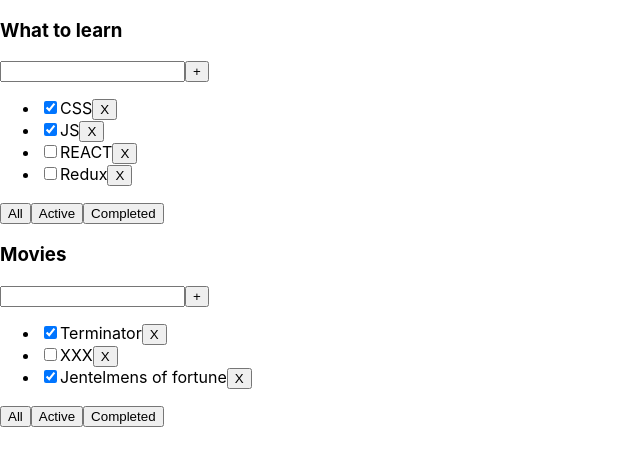
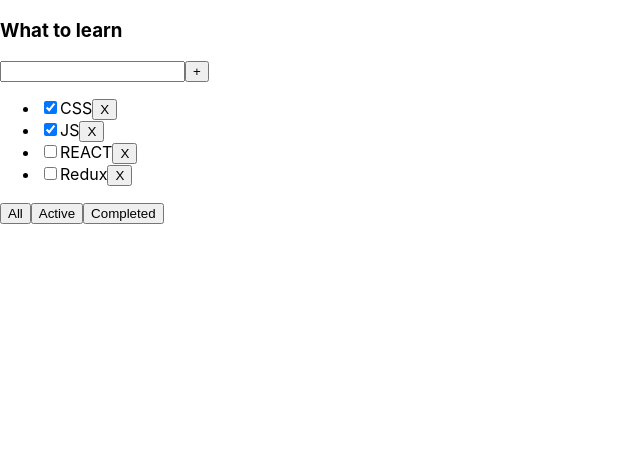
Before and after one commit to vadimhmys/todots, a React (Create React App) app: page / in a window 1280 px wide. Shown: the top 466 px of the page, without its empty margins (0-640 px from the left). Built offline with nearby package versions, Linux system fonts and the light colour scheme.

Commit message:
add local state with useState

```diff
--- a/src/App.tsx
+++ b/src/App.tsx
@@ -1,27 +1,25 @@
-import React from 'react';
+import React, { useState } from 'react';
 import './App.css';
-import { TaskType, TodoList } from './TodoList';
+import { TodoList } from './TodoList';
 
 function App() {
-
-  let tasks1: Array<TaskType> = [
+  const [tasks, setTasks] = useState([
     { id: 1, title: 'CSS', isDone: true },
     { id: 2, title: 'JS', isDone: true },
     { id: 3, title: 'REACT', isDone: false },
-    { id: 4, title: 'Redux', isDone: false },
-  ];
+    { id: 4, title: 'Redux', isDone: false }
+  ]);
 
-  let tasks2: Array<TaskType> = [
-    { id: 1, title: 'Terminator', isDone: true },
-    { id: 2, title: 'XXX', isDone: false },
-    { id: 3, title: 'Jentelmens of fortune', isDone: true },
-  ];
+  function removeTask(id: number) {
+    setTasks(tasks.filter(t => t.id !== id));
+  }
 
   return (
     <div className="App">
-      <TodoList title="What to learn" tasks={tasks1}/>
-      <TodoList title="Movies" tasks={tasks2}/>
-
+      <TodoList
+        title="What to learn"
+        tasks={tasks}
+        removeTask={removeTask}/>
     </div>
   );
 }
--- a/src/TodoList.tsx
+++ b/src/TodoList.tsx
@@ -8,7 +8,8 @@
 
 type PropsType = {
   title: string,
-  tasks: Array<TaskType>
+  tasks: Array<TaskType>,
+  removeTask: Function
 }
 
 export function TodoList(props: PropsType) {
@@ -23,7 +24,7 @@
         {props.tasks.map(t => <li><input type="checkbox" checked={t.isDone} />
         <span>{t.title}</span>
         <button onClick={() => {
-          alert(t.id)
+          props.removeTask(t.id)
         }}>X</button>
         </li>
         )}
```
